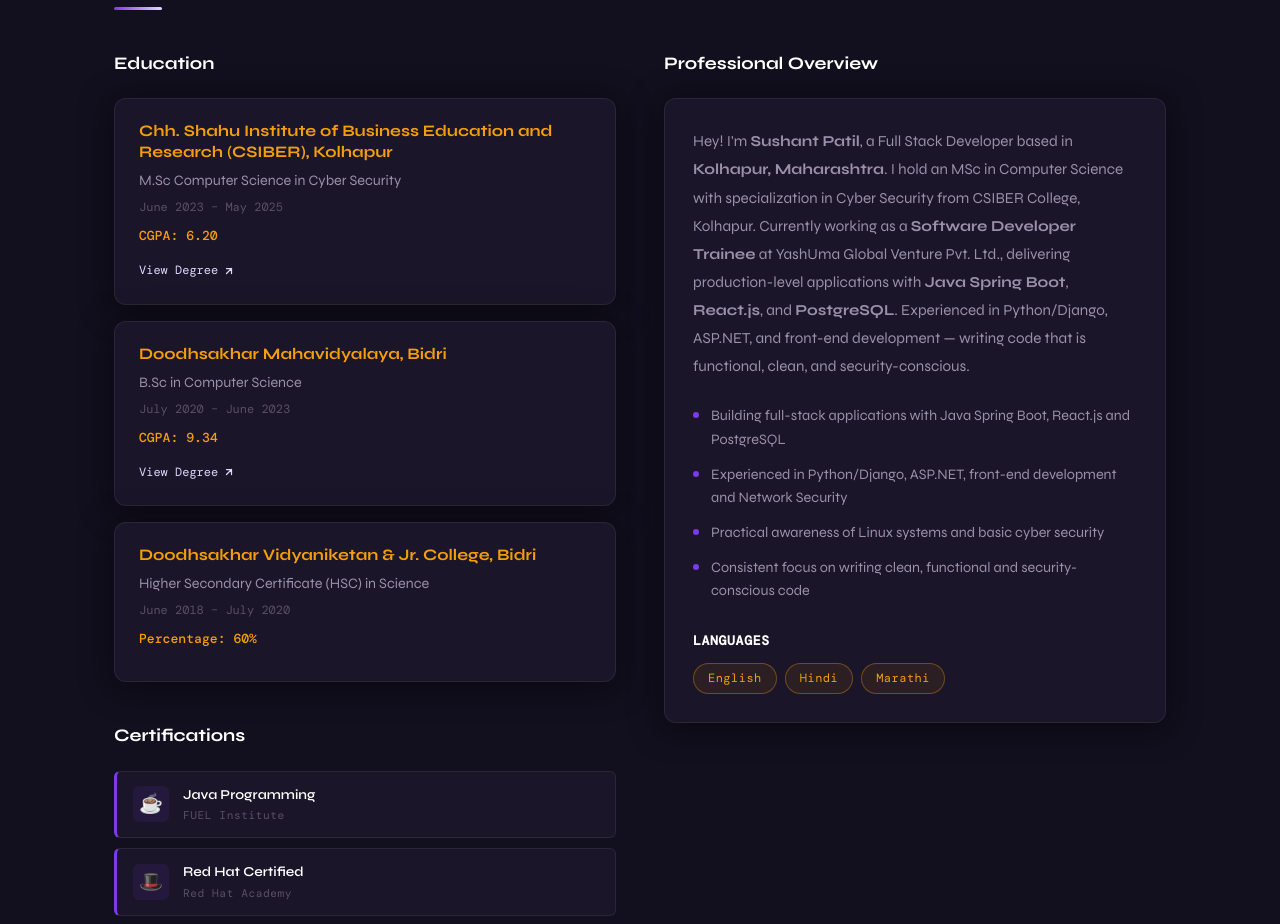
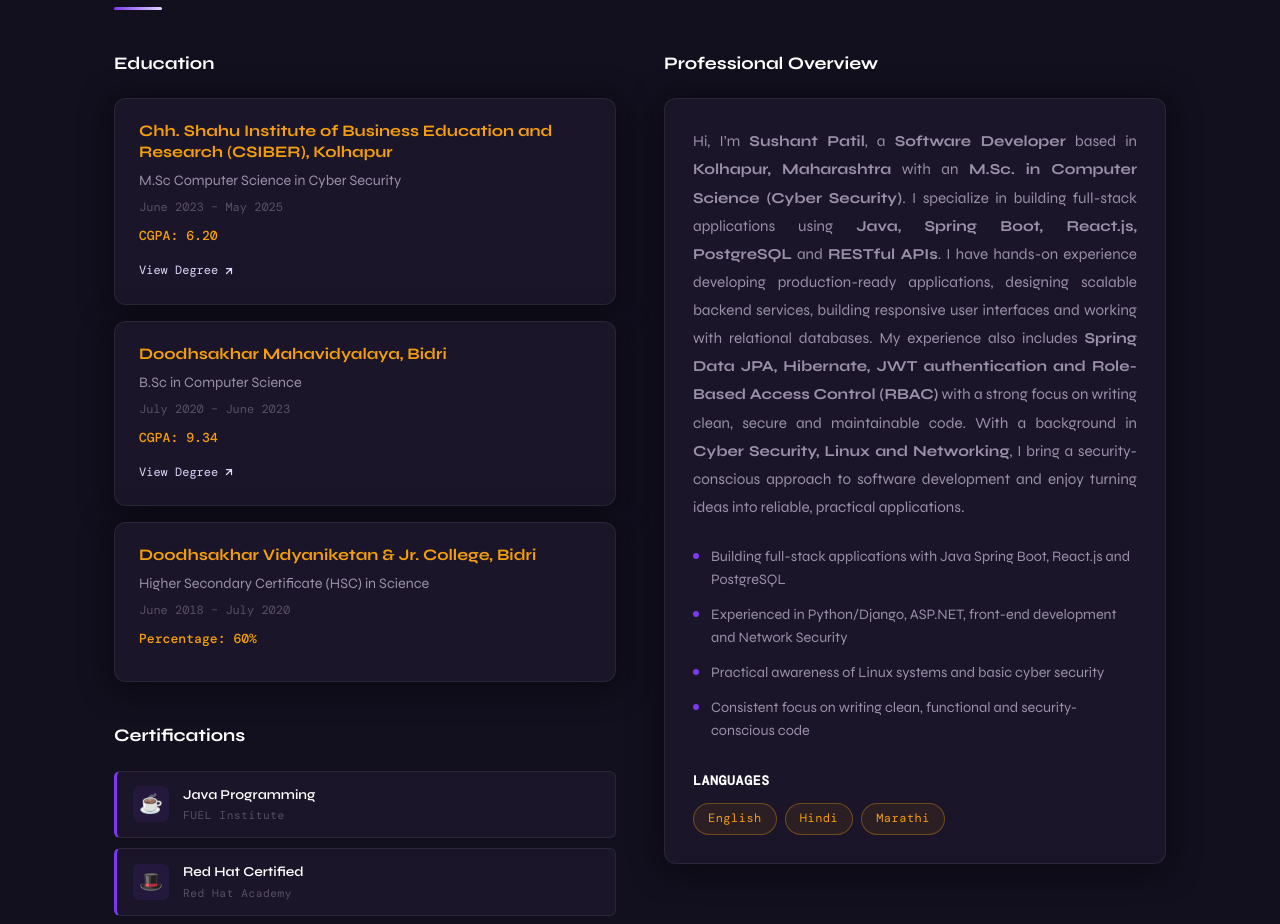
Before and after one commit to sushantpatil2420/my-portfolio, a React (Vite) app: page / in a window 1280 px wide. Shown: the part 1000-1924 px from the top of the page. Built offline with nearby package versions, Linux system fonts and the light colour scheme; a web font is replaced by a local one.

Commit message:
Edit professional summary section and add instagram link

```diff
--- a/src/components/About.css
+++ b/src/components/About.css
@@ -93,6 +93,7 @@
   color: var(--text-secondary);
   line-height: 1.85;
   margin-bottom: 24px;
+  text-align: justify;
 }
 
 .about__highlights {
--- a/src/components/About.jsx
+++ b/src/components/About.jsx
@@ -121,18 +121,14 @@ export default function About() {
             <div className="about__overview-card">
               <p className="about__overview-bio">
                 <p className="about__overview-bio">
-                  Hey! I'm <strong>Sushant Patil</strong>, a Full Stack
-                  Developer based in
-                  <strong> Kolhapur, Maharashtra</strong>. I hold an MSc in
-                  Computer Science with specialization in Cyber Security from
-                  CSIBER College, Kolhapur. Currently working as a{" "}
-                  <strong>Software Developer Trainee</strong> at YashUma Global
-                  Venture Pvt. Ltd., delivering production-level applications
-                  with <strong>Java Spring Boot</strong>,
-                  <strong> React.js</strong>, and <strong>PostgreSQL</strong>.
-                  Experienced in Python/Django, ASP.NET, and front-end
-                  development — writing code that is functional, clean, and
-                  security-conscious.
+                 Hi, I’m <strong>Sushant Patil</strong>, a <strong>Software Developer</strong> based in <strong>Kolhapur, Maharashtra</strong> with an <strong>M.Sc. in Computer Science
+(Cyber Security)</strong>. I specialize in building full-stack applications using <strong>Java, Spring Boot, React.js, PostgreSQL</strong> and <strong>RESTful APIs</strong>.
+
+I have hands-on experience developing production-ready applications, designing scalable backend services, building responsive user interfaces and working with relational databases. My experience also includes <strong>Spring Data JPA, Hibernate, JWT authentication and Role-Based Access Control (RBAC)</strong> with a strong focus on writing clean, secure and maintainable code.
+
+With a background in <strong>Cyber Security, Linux and Networking</strong>, I bring a security-conscious approach to software development and enjoy turning ideas into reliable, practical applications.
+
+
                 </p>
               </p>
 
--- a/src/components/Home.jsx
+++ b/src/components/Home.jsx
@@ -53,7 +53,7 @@ export default function Home() {
               <span>LinkedIn</span>
             </a>
 
-            <a href="https://instagram.com/yourusername" target="_blank" rel="noreferrer" className="home__social-link">
+            <a href="https://www.instagram.com/mi_sushant_patil/" target="_blank" rel="noreferrer" className="home__social-link">
               <svg xmlns="http://www.w3.org/2000/svg" width="18" height="18" viewBox="0 0 24 24" fill="currentColor">
                 <path d="M12 2.163c3.204 0 3.584.012 4.85.07 3.252.148 4.771 1.691 4.919 4.919.058 1.265.069 1.645.069 4.849 0 3.205-.012 3.584-.069 4.849-.149 3.225-1.664 4.771-4.919 4.919-1.266.058-1.644.07-4.85.07-3.204 0-3.584-.012-4.849-.07-3.26-.149-4.771-1.699-4.919-4.92-.058-1.265-.07-1.644-.07-4.849 0-3.204.013-3.583.07-4.849.149-3.227 1.664-4.771 4.919-4.919 1.266-.057 1.645-.069 4.849-.069zm0-2.163c-3.259 0-3.667.014-4.947.072-4.358.2-6.78 2.618-6.98 6.98-.059 1.281-.073 1.689-.073 4.948 0 3.259.014 3.668.072 4.948.2 4.358 2.618 6.78 6.98 6.98 1.281.058 1.689.072 4.948.072 3.259 0 3.668-.014 4.948-.072 4.354-.2 6.782-2.618 6.979-6.98.059-1.28.073-1.689.073-4.948 0-3.259-.014-3.667-.072-4.947-.196-4.354-2.617-6.78-6.979-6.98-1.281-.059-1.69-.073-4.949-.073zm0 5.838c-3.403 0-6.162 2.759-6.162 6.162s2.759 6.163 6.162 6.163 6.162-2.759 6.162-6.163c0-3.403-2.759-6.162-6.162-6.162zm0 10.162c-2.209 0-4-1.79-4-4 0-2.209 1.791-4 4-4s4 1.791 4 4c0 2.21-1.791 4-4 4zm6.406-11.845c-.796 0-1.441.645-1.441 1.44s.645 1.44 1.441 1.44c.795 0 1.439-.645 1.439-1.44s-.644-1.44-1.439-1.44z"/>
               </svg>
```
Also changed, not shown: 1 other file (tests, documents, lock files or other folders).
